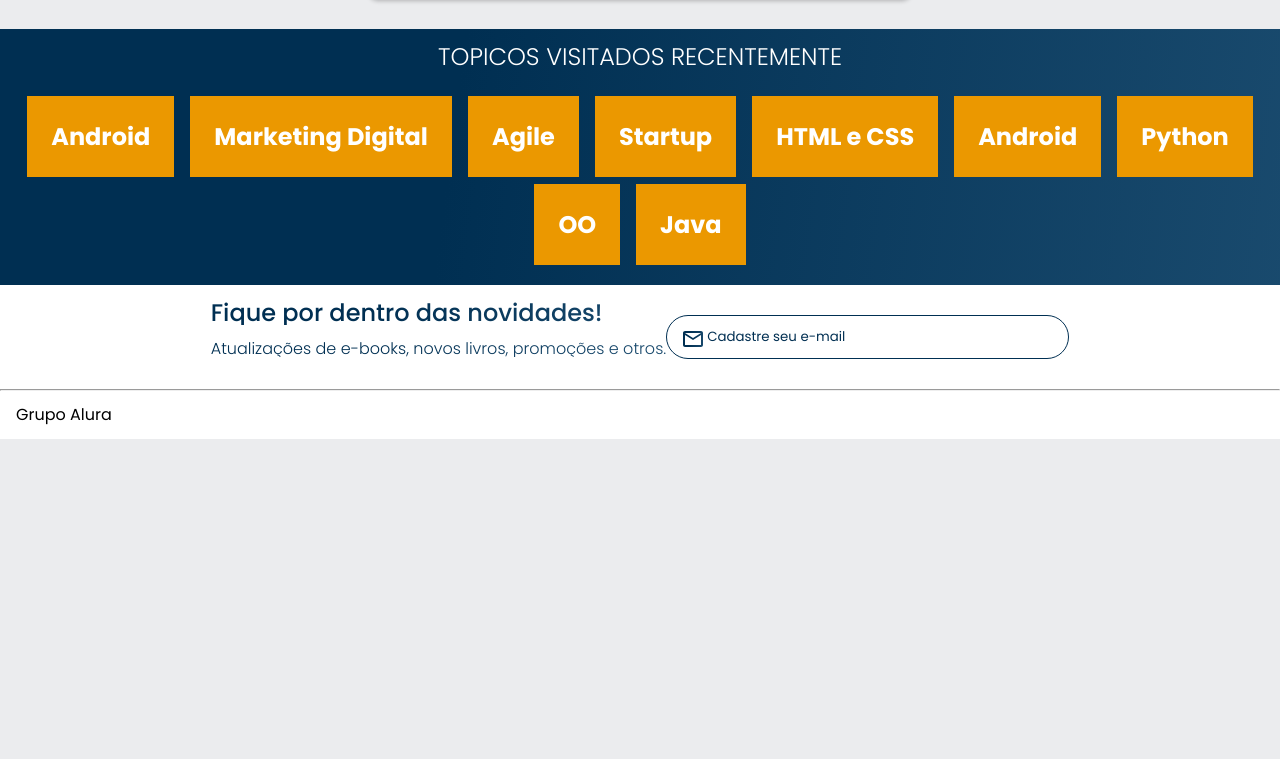
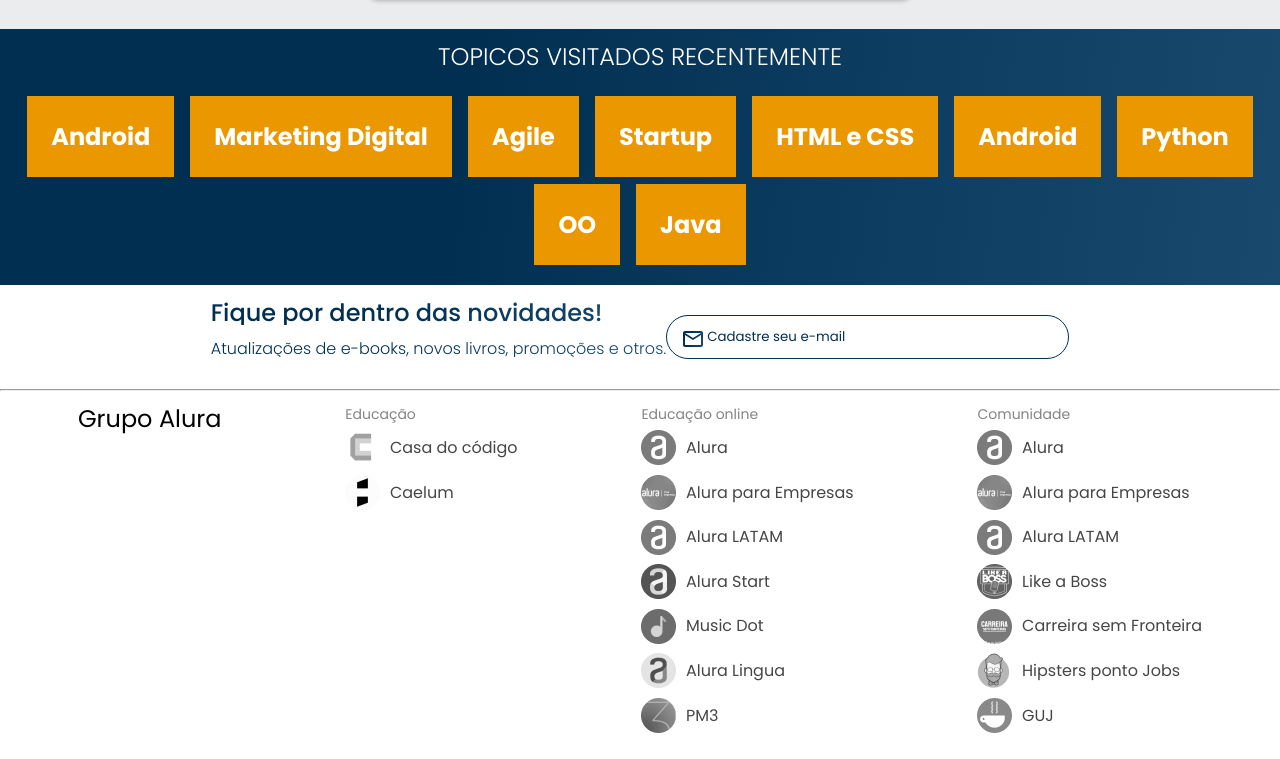
Before and after one commit to cristopherpds/alurabooks, a plain HTML site: page index.html in a window 1280 px wide. Shown: the part 1944-2703 px from the top of the page. Before the commit the page ends 2383 px from the top, so only its background shows below. Drawn offline with nearby package versions, Linux system fonts and the light colour scheme.

Commit message:
design new footer fot the tablet layout

```diff
--- a/index.html
+++ b/index.html
@@ -206,6 +206,79 @@
   <hr>
   <footer class="rodape">
     <h2 class="rodape__titulo">Grupo Alura</h2>
+    <ul class="lista-rodape">
+      <li class="lista-rodape__titulo">Educação</li>
+      <li class="lista-rodape__item">
+        <img src="img/CasaDoCodigo.png" alt="logo casa do codigo">
+        <a href="#" class="lista-rodape__link">Casa do código</a>
+      </li>
+      <li class="lista-rodape__item">
+        <img src="img/Caelum.png" alt="logo caelum">
+        <a href="#" class="lista-rodape__link">Caelum</a>
+      </li>
+    </ul>
+    <ul class="lista-rodape">
+      <li class="lista-rodape__titulo">Educação online</li>
+      <li class="lista-rodape__item">
+        <img src="img/Alura.png" alt="logo da alura">
+        <a href="#" class="lista-rodape__link">Alura</a>
+      </li>
+      <li class="lista-rodape__item">
+        <img src="img/AluraEmpresas.png" alt="logo alura para empresas">
+        <a href="#" class="lista-rodape__link">Alura para Empresas</a>
+      </li>
+      <li class="lista-rodape__item">
+        <img src="img/AluraLatam.png" alt="logo alura  LATAM">
+        <a href="#" class="lista-rodape__link">Alura LATAM</a>
+      </li>
+      <li class="lista-rodape__item">
+        <img src="img/AluraStart.png" alt="logo alura start">
+        <a href="#" class="lista-rodape__link">Alura Start</a>
+      </li>
+      <li class="lista-rodape__item">
+        <img src="img/MusicDot.png" alt="logo music dot">
+        <a href="#" class="lista-rodape__link">Music Dot</a>
+      </li>
+      <li class="lista-rodape__item">
+        <img src="img/AluraLingua.png" alt="logo alura  lingua">
+        <a href="#" class="lista-rodape__link">Alura Lingua</a>
+      </li>
+      <li class="lista-rodape__item">
+        <img src="img/PM3.png" alt="logo da PM3">
+        <a href="#" class="lista-rodape__link">PM3</a>
+      </li>
+    </ul>
+    <ul class="lista-rodape">
+      <li class="lista-rodape__titulo">Comunidade</li>
+      <li class="lista-rodape__item">
+        <img src="img/Alura.png" alt="logo da alura">
+        <a href="#" class="lista-rodape__link">Alura</a>
+      </li>
+      <li class="lista-rodape__item">
+        <img src="img/AluraEmpresas.png" alt="logo alura para empresas">
+        <a href="#" class="lista-rodape__link">Alura para Empresas</a>
+      </li>
+      <li class="lista-rodape__item">
+        <img src="img/AluraLatam.png" alt="logo alura  LATAM">
+        <a href="#" class="lista-rodape__link">Alura LATAM</a>
+      </li>
+      <li class="lista-rodape__item">
+        <img src="img/LikeABoss.png" alt="logo  LikeABoss">
+        <a href="#" class="lista-rodape__link">Like a Boss</a>
+      </li>
+      <li class="lista-rodape__item">
+        <img src="img/CarreiraSemFronteira.png" alt="logo do CarreiraSemFronteira">
+        <a href="#" class="lista-rodape__link">Carreira sem Fronteira</a>
+      </li>
+      <li class="lista-rodape__item">
+        <img src="img/HipstersJobs.png" alt="logo HipstersJobs">
+        <a href="#" class="lista-rodape__link">Hipsters ponto Jobs</a>
+      </li>
+      <li class="lista-rodape__item">
+        <img src="img/GUJ.png" alt="logo da GUJ">
+        <a href="#" class="lista-rodape__link">GUJ</a>
+      </li>
+    </ul>
   </footer>
   <script src="https://cdn.jsdelivr.net/npm/swiper@8/swiper-bundle.min.js"></script>
   <script>
--- a/styles.css
+++ b/styles.css
@@ -13,6 +13,8 @@
   --blue: #002F52;
   --scondary-font:'Josefin Sans', sans-serif;
   --black: #000000;
+  --grey:#474646;
+  --ligth-grey: #858585;
 }
 body{
   background-color: var(--background-color);
--- a/styles/rodape.css
+++ b/styles/rodape.css
@@ -5,3 +5,33 @@ hr{
   background-color: var(--white);
   padding: 1em;
 }
+.lista-rodape{
+  display: none;
+}
+@media screen and (min-width: 1024px){
+  .rodape{
+    display: flex;
+    justify-content: space-around;
+  }
+  .lista-rodape{
+    display: block;
+  }
+
+  .lista-rodape__item{
+    display: flex;
+    align-items: center;
+    margin: 0.6em 0;
+  }
+  .lista-rodape__link{
+    color: var(--grey);
+    text-decoration: none;
+    margin-left: 0.6em;
+  }
+  .lista-rodape__titulo{
+    font-size: 14px;
+    color: var(--ligth-grey);
+  }
+  .rodape__titulo{
+    font-size: 24px;
+  }
+}
```
